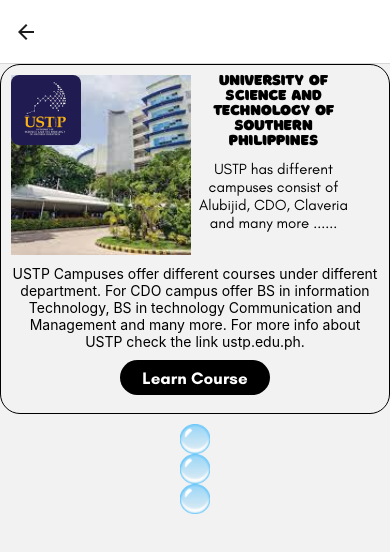
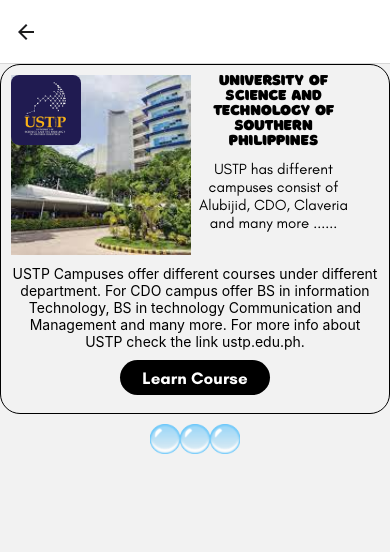
Before and after one commit to jaycetabobo/YumKit, a React Native app: screen /Schools in a window 390 px wide. Shown: the top 552 px of the page. Built offline with nearby package versions, Linux system fonts and the light colour scheme.

Commit message:
Added a flex display for the bubbles

```diff
--- a/Screen/Content/schools.js
+++ b/Screen/Content/schools.js
@@ -99,6 +99,7 @@
         </TouchableOpacity>
       </View>
       <View style={{ alignItems: "center", marginTop: 10 }}>
+        <View style={{ display: "flex", flexDirection: "row" }}>
           <Image
             source={require("../../assets/bubble.png")}
             style={{ height: 30, width: 30 }}
@@ -113,5 +114,6 @@
           />
         </View>
       </View>
+    </View>
   );
 }
```
Lines whose indentation alone changed are shown as unchanged.
